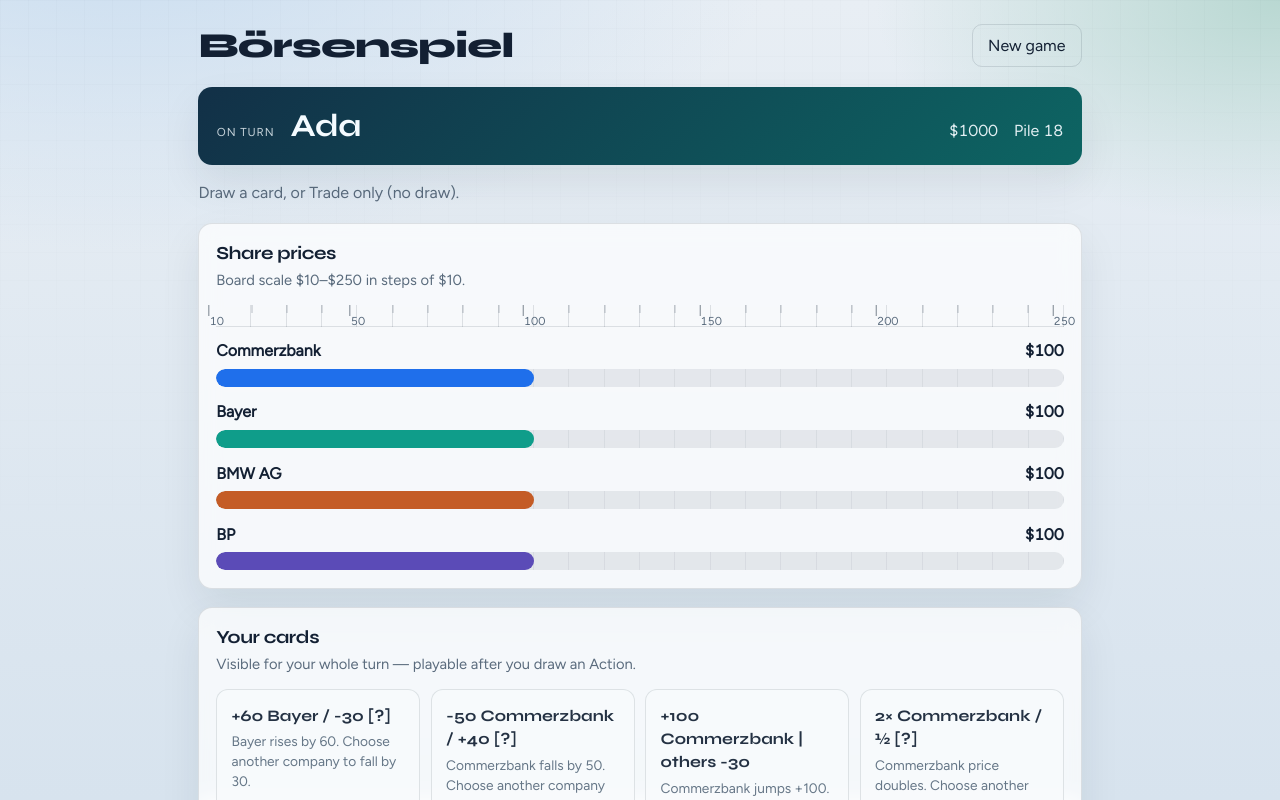
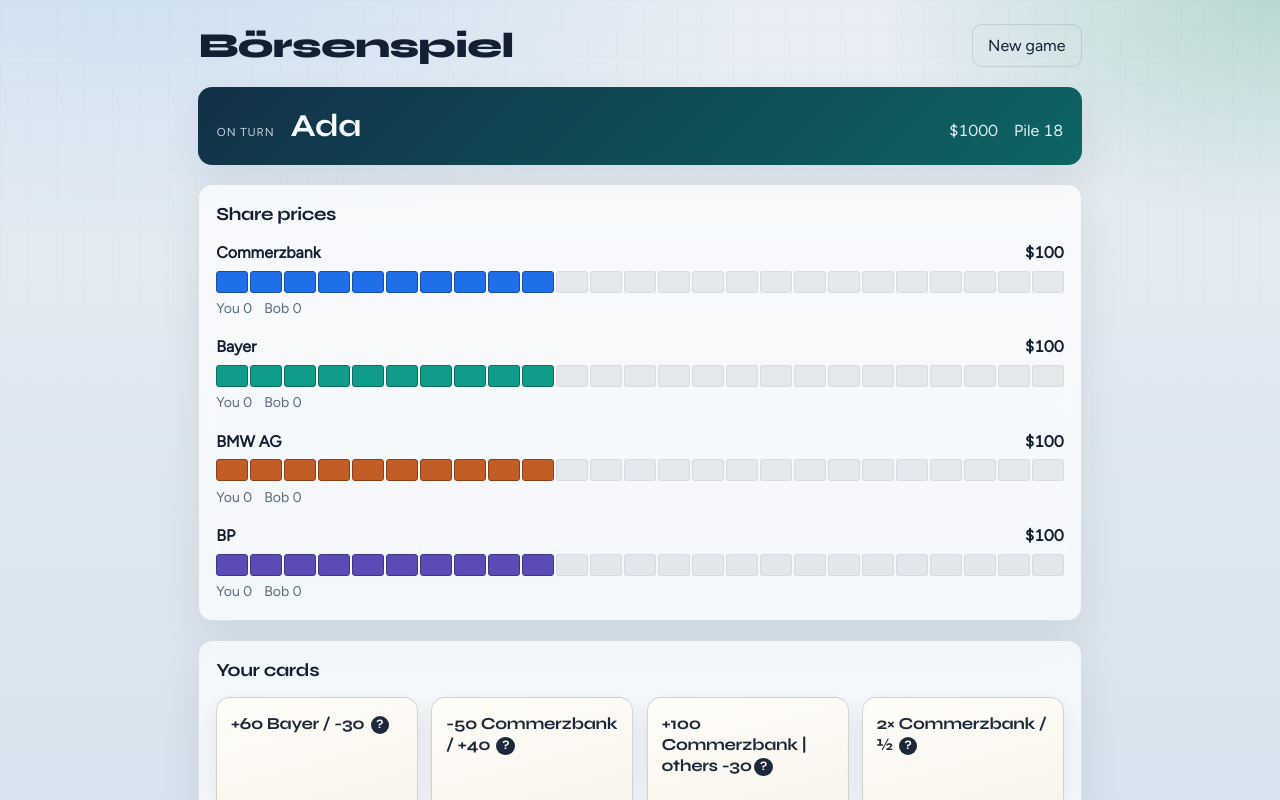
Before and after one commit to wschaef/stock-market-game, a React (Vite) app: page / in a window 1280 px wide. Both pictures are taken after a click on the button "Start game". Shown: the top 800 px of the page. Built offline with nearby package versions, Linux system fonts and the light colour scheme.

Commit message:
fix: segment price board and simplify cards UI
Replace continuous bars with $10 pieces, drop helper/scale chrome,
move card text onto ? tooltips, and show each player’s share counts
on the market rows.

Co-authored-by: Waldemar Schäfer <mydev.ws@gmail.com>

```diff
--- a/src/App.tsx
+++ b/src/App.tsx
@@ -7,14 +7,12 @@ import {
   ranking,
   reduce,
   setupGame,
+  type Card,
   type Company,
   type GameState,
 } from "./engine";
 import {
-  PRICE_BOARD_MAX,
-  PRICE_BOARD_MIN,
-  PRICE_BOARD_STEP,
-  priceBoardPercents,
+  priceBoardFilledCount,
   priceBoardTicks,
 } from "./ui/relativeBars";
 
@@ -36,6 +34,60 @@ function eventText(state: GameState): string[] {
     }
     return `${name}: ${event.from} → ${event.to}`;
   });
+}
+
+function CardTitle({ title, text }: { title: string; text: string }) {
+  const parts = title.split(/(\[\?\])/);
+  const hasChoice = title.includes("[?]");
+  return (
+    <span className="card-title">
+      {parts.map((part, index) =>
+        part === "[?]" ? (
+          <abbr key={index} className="card-hint" title={text}>
+            ?
+          </abbr>
+        ) : (
+          <span key={index}>{part}</span>
+        ),
+      )}
+      {!hasChoice && text ? (
+        <abbr className="card-hint" title={text}>
+          ?
+        </abbr>
+      ) : null}
+    </span>
+  );
+}
+
+function CardFace({
+  card,
+  playable,
+  onPlay,
+}: {
+  card: Card
+  playable: boolean
+  onPlay: (cardId: string) => void
+}) {
+  const body = (
+    <>
+      <CardTitle title={card.title} text={card.text} />
+      <span className="card-kind">{card.kind}</span>
+    </>
+  );
+
+  if (playable) {
+    return (
+      <button
+        type="button"
+        className="card"
+        onClick={() => onPlay(card.id)}
+      >
+        {body}
+      </button>
+    );
+  }
+
+  return <article className="card">{body}</article>;
 }
 
 function Setup({ onStart }: { onStart: (names: string[]) => void }) {
@@ -103,55 +155,52 @@ function MarketDiagram({
   onEndTrade: () => void
 }) {
   const player = state.players[state.currentPlayerIndex];
-  const bars = priceBoardPercents(state.prices);
+  const others = state.players.filter((_, i) => i !== state.currentPlayerIndex);
   const ticks = priceBoardTicks();
   const trading = canTrade(state);
-  const span = PRICE_BOARD_MAX - PRICE_BOARD_MIN;
 
   return (
     <section className="market-panel" aria-label="Share prices">
       <div className="section-head">
         <h2>Share prices</h2>
-        <p>
-          Board scale ${PRICE_BOARD_MIN}–${PRICE_BOARD_MAX} in steps of $
-          {PRICE_BOARD_STEP}.
-        </p>
-      </div>
-
-      <div className="price-scale" aria-hidden="true">
-        <div className="price-scale-track">
-          {ticks.map((tick) => {
-            const left = ((tick - PRICE_BOARD_MIN) / span) * 100;
-            const major = tick === PRICE_BOARD_MIN || tick === PRICE_BOARD_MAX || tick % 50 === 0;
-            return (
-              <span
-                key={tick}
-                className={major ? "tick major" : "tick"}
-                style={{ left: `${left}%` }}
-              >
-                {major ? tick : null}
-              </span>
-            );
-          })}
-        </div>
       </div>
 
       <ul className="price-diagram">
-        {COMPANIES.map((company) => (
+        {COMPANIES.map((company) => {
+          const filled = priceBoardFilledCount(state.prices[company]);
+          return (
             <li className={`price-row ${COMPANY_TONE[company]}`} key={company}>
               <div className="price-meta">
                 <span className="price-name">{COMPANY_LABEL[company]}</span>
                 <span className="price-value">${state.prices[company]}</span>
               </div>
-            <div className="bar-track">
               <div
-                className="bar-fill"
-                style={{ width: `${bars[company]}%` }}
+                className="bar-track"
+                role="img"
+                aria-label={`${COMPANY_LABEL[company]} at ${state.prices[company]}`}
+              >
+                {ticks.map((tick, index) => (
+                  <span
+                    key={tick}
+                    className={
+                      index < filled ? "piece filled" : "piece"
+                    }
+                    title={`$${tick}`}
                   />
+                ))}
+              </div>
+              <div className="owners">
+                <span>
+                  You {player.shares[company]}
+                </span>
+                {others.map((other) => (
+                  <span key={other.id}>
+                    {other.name} {other.shares[company]}
+                  </span>
+                ))}
               </div>
               {trading ? (
                 <div className="share-trade">
-                <span className="held">You hold {player.shares[company]}</span>
                   <button type="button" onClick={() => onBuy(company)}>
                     Buy
                   </button>
@@ -165,7 +214,8 @@ function MarketDiagram({
                 </div>
               ) : null}
             </li>
-        ))}
+          );
+        })}
       </ul>
 
       {trading ? (
@@ -202,31 +252,16 @@ function Hand({
     <section className="hand-panel" aria-label="Your cards">
       <div className="section-head">
         <h2>Your cards</h2>
-        <p>
-          {playable
-            ? "Pick one card to play."
-            : "Visible for your whole turn — playable after you draw an Action."}
-        </p>
       </div>
       <div className={`hand ${playable ? "hand-playable" : "hand-readonly"}`}>
-        {player.hand.map((card) =>
-          playable ? (
-            <button
-              type="button"
-              className="card"
+        {player.hand.map((card) => (
+          <CardFace
             key={card.id}
-              onClick={() => onPlay(card.id)}
-            >
-              <strong>{card.title}</strong>
-              <small>{card.text}</small>
-            </button>
-          ) : (
-            <article className="card" key={card.id}>
-              <strong>{card.title}</strong>
-              <small>{card.text}</small>
-            </article>
-          ),
-        )}
+            card={card}
+            playable={playable}
+            onPlay={onPlay}
+          />
+        ))}
       </div>
     </section>
   );
@@ -249,14 +284,6 @@ function Board({
     setState(reduce(state, intent).state);
   }
 
-  const phaseHelp = {
-    chooseTurn: "Draw a card, or Trade only (no draw).",
-    chooseHandCard: "Play one of your five cards. You cannot trade after this.",
-    chooseCompany: "Choose which company gets [?].",
-    optionalTrade: "Buy and/or sell on the share rows, then end the turn.",
-    gameOver: "Draw pile is empty. Highest net worth wins.",
-  }[state.phase];
-
   return (
     <div className="shell board-shell">
       <header className="top-bar">
@@ -275,7 +302,6 @@ function Board({
         </div>
       ) : null}
 
-      <p className="phase-help">{phaseHelp}</p>
       {state.lastError ? <p className="error">{state.lastError}</p> : null}
       {eventText(state).map((line) => (
         <p className="event" key={line}>
@@ -285,7 +311,6 @@ function Board({
       {state.lastDrawn ? (
         <p className="drawn">
           Last drawn: <strong>{state.lastDrawn.title}</strong>
-          {state.lastDrawn.text ? ` — ${state.lastDrawn.text}` : ""}
         </p>
       ) : null}
 
@@ -343,14 +368,14 @@ function Board({
       {others.length > 0 && state.phase !== "gameOver" ? (
         <section className="others-panel" aria-label="Other players">
           <div className="section-head">
-            <h2>Waiting</h2>
+            <h2>Other players</h2>
           </div>
           <ul className="others-list">
             {others.map((p) => (
               <li key={p.id}>
                 <strong>{p.name}</strong>
                 <span>${p.cash}</span>
-                <span>
+                <span className="others-shares">
                   {COMPANIES.map(
                     (c) => `${COMPANY_LABEL[c]} ${p.shares[c]}`,
                   ).join(" · ")}
--- a/src/engine/index.ts
+++ b/src/engine/index.ts
@@ -10,6 +10,7 @@ export { allowedChoices, canTrade, reduce } from "./turn";
 export {
   COMPANY_LABEL,
   COMPANIES,
+  type Card,
   type Company,
   type GameState,
   type Intent,
--- a/src/index.css
+++ b/src/index.css
@@ -237,58 +237,7 @@ h2 {
   margin: 0;
   padding: 0;
   display: grid;
-  gap: 0.85rem;
-}
-
-.price-scale {
-  margin: 0 0 0.75rem;
-}
-
-.price-scale-track {
-  position: relative;
-  height: 1.4rem;
-  margin: 0 0 0.15rem;
-  border-bottom: 1px solid var(--line);
-  background-image: repeating-linear-gradient(
-    to right,
-    transparent 0,
-    transparent calc(100% / 24 - 1px),
-    rgba(19, 32, 51, 0.12) calc(100% / 24 - 1px),
-    rgba(19, 32, 51, 0.12) calc(100% / 24)
-  );
-}
-
-.price-scale .tick {
-  position: absolute;
-  top: 0;
-  transform: translateX(-50%);
-  height: 0.45rem;
-  border-left: 1px solid rgba(19, 32, 51, 0.28);
-  font-size: 0.72rem;
-  color: var(--muted);
-  padding-top: 0.5rem;
-  white-space: nowrap;
-}
-
-.price-scale .tick.major {
-  height: 0.7rem;
-  border-left-color: rgba(19, 32, 51, 0.55);
-  font-variant-numeric: tabular-nums;
-}
-
-.bar-track {
-  height: 18px;
-  border-radius: 999px;
-  background:
-    repeating-linear-gradient(
-      to right,
-      transparent 0,
-      transparent calc(100% / 24 - 1px),
-      rgba(19, 32, 51, 0.06) calc(100% / 24 - 1px),
-      rgba(19, 32, 51, 0.06) calc(100% / 24)
-    ),
-    rgba(19, 32, 51, 0.08);
-  overflow: hidden;
+  gap: 1rem;
 }
 
 .price-row {
@@ -298,6 +247,7 @@ h2 {
 }
 
 .price-meta,
+.owners,
 .share-trade,
 .trade-toolbar,
 .action-row {
@@ -320,35 +270,47 @@ h2 {
   font-weight: 650;
 }
 
-.bar-fill {
-  height: 100%;
-  border-radius: inherit;
-  width: 0;
-  transition: width 420ms cubic-bezier(0.22, 1, 0.36, 1);
+.bar-track {
+  display: grid;
+  grid-template-columns: repeat(25, minmax(0, 1fr));
+  gap: 2px;
+  height: 22px;
 }
 
-.tone-commerzbank .bar-fill {
+.bar-track .piece {
+  display: block;
+  height: 100%;
+  border-radius: 3px;
+  background: rgba(19, 32, 51, 0.08);
+  border: 1px solid rgba(19, 32, 51, 0.06);
+}
+
+.tone-commerzbank .piece.filled {
   background: var(--commerzbank);
+  border-color: color-mix(in srgb, var(--commerzbank) 70%, #000);
 }
-.tone-bayer .bar-fill {
+.tone-bayer .piece.filled {
   background: var(--bayer);
+  border-color: color-mix(in srgb, var(--bayer) 70%, #000);
 }
-.tone-bmw .bar-fill {
+.tone-bmw .piece.filled {
   background: var(--bmw);
+  border-color: color-mix(in srgb, var(--bmw) 70%, #000);
 }
-.tone-bp .bar-fill {
+.tone-bp .piece.filled {
   background: var(--bp);
+  border-color: color-mix(in srgb, var(--bp) 70%, #000);
+}
+
+.owners {
+  color: var(--muted);
+  font-size: 0.88rem;
+  font-variant-numeric: tabular-nums;
+  gap: 0.75rem;
 }
 
 .share-trade {
-  margin-top: 0.15rem;
-}
-
-.share-trade .held {
-  color: var(--muted);
-  font-size: 0.88rem;
-  font-variant-numeric: tabular-nums;
-  margin-right: 0.25rem;
+  margin-top: 0.1rem;
 }
 
 .trade-toolbar {
@@ -360,33 +322,62 @@ h2 {
 
 .hand {
   display: grid;
-  gap: 0.65rem;
-  grid-template-columns: repeat(auto-fit, minmax(180px, 1fr));
+  gap: 0.85rem;
+  grid-template-columns: repeat(auto-fit, minmax(140px, 1fr));
 }
 
 .card {
+  position: relative;
   text-align: left;
-  background: var(--surface-solid);
+  background: linear-gradient(165deg, #fffdf8 0%, #f3efe6 100%);
   color: var(--ink);
-  border: 1px solid var(--line);
-  border-radius: 12px;
-  padding: 0.85rem 0.9rem;
+  border: 1px solid rgba(19, 32, 51, 0.18);
+  border-radius: 14px;
+  padding: 0.95rem 0.85rem 1.1rem;
   width: 100%;
-  min-height: 6.5rem;
+  aspect-ratio: 5 / 7;
+  max-height: 220px;
   display: grid;
-  align-content: start;
-  gap: 0.35rem;
-  box-shadow: none;
+  align-content: space-between;
+  gap: 0.5rem;
+  box-shadow:
+    0 1px 0 rgba(255, 255, 255, 0.7) inset,
+    0 10px 22px rgba(19, 32, 51, 0.1);
 }
 
-.card strong {
+.card-title {
   font-family: Syne, Figtree, sans-serif;
-  font-size: 1rem;
+  font-size: 1.05rem;
+  font-weight: 700;
+  line-height: 1.25;
+  letter-spacing: -0.02em;
 }
 
-.card small {
+.card-kind {
+  justify-self: start;
+  text-transform: uppercase;
+  letter-spacing: 0.08em;
+  font-size: 0.68rem;
   color: var(--muted);
-  font-size: 0.86rem;
+  border: 1px solid var(--line);
+  border-radius: 999px;
+  padding: 0.2rem 0.45rem;
+}
+
+.card-hint {
+  display: inline-grid;
+  place-items: center;
+  width: 1.15rem;
+  height: 1.15rem;
+  margin-left: 0.15rem;
+  border-radius: 50%;
+  background: var(--ink);
+  color: #fff;
+  font-size: 0.75rem;
+  font-weight: 700;
+  text-decoration: none;
+  cursor: help;
+  vertical-align: middle;
 }
 
 .hand-playable .card {
@@ -394,12 +385,12 @@ h2 {
 }
 
 .hand-playable .card:hover {
+  transform: translateY(-4px) rotate(-1deg);
   border-color: color-mix(in srgb, var(--accent) 45%, var(--line));
-  transform: translateY(-2px);
 }
 
 .hand-readonly .card {
-  opacity: 0.92;
+  opacity: 0.96;
 }
 
 .others-list,
--- a/src/ui/relativeBars.ts
+++ b/src/ui/relativeBars.ts
@@ -1,5 +1,3 @@
-import { COMPANIES, type Company } from "../engine";
-
 /** Digital board scale: wipeout floor → split ceiling, in $10 steps. */
 export const PRICE_BOARD_MIN = 10;
 export const PRICE_BOARD_MAX = 250;
@@ -9,20 +7,7 @@ function clampToBoard(price: number): number {
   return Math.min(PRICE_BOARD_MAX, Math.max(PRICE_BOARD_MIN, price));
 }
 
-/** Percent widths (0–100) on the fixed 10–250 board scale. */
-export function priceBoardPercents(
-  prices: Record<Company, number>,
-): Record<Company, number> {
-  const span = PRICE_BOARD_MAX - PRICE_BOARD_MIN;
-  return Object.fromEntries(
-    COMPANIES.map((company) => {
-      const clamped = clampToBoard(prices[company]);
-      return [company, ((clamped - PRICE_BOARD_MIN) / span) * 100];
-    }),
-  ) as Record<Company, number>;
-}
-
-/** Tick values 10, 20, …, 250. */
+/** Tick values 10, 20, …, 250 (25 pieces). */
 export function priceBoardTicks(): number[] {
   const ticks: number[] = [];
   for (
@@ -34,3 +19,8 @@ export function priceBoardTicks(): number[] {
   }
   return ticks;
 }
+
+/** How many $10 pieces are filled for this price (1 at $10 … 25 at $250). */
+export function priceBoardFilledCount(price: number): number {
+  return Math.round(clampToBoard(price) / PRICE_BOARD_STEP);
+}
```
Also changed, not shown: 1 other file (tests, documents, lock files or other folders). Lines whose indentation alone changed are shown as unchanged.
